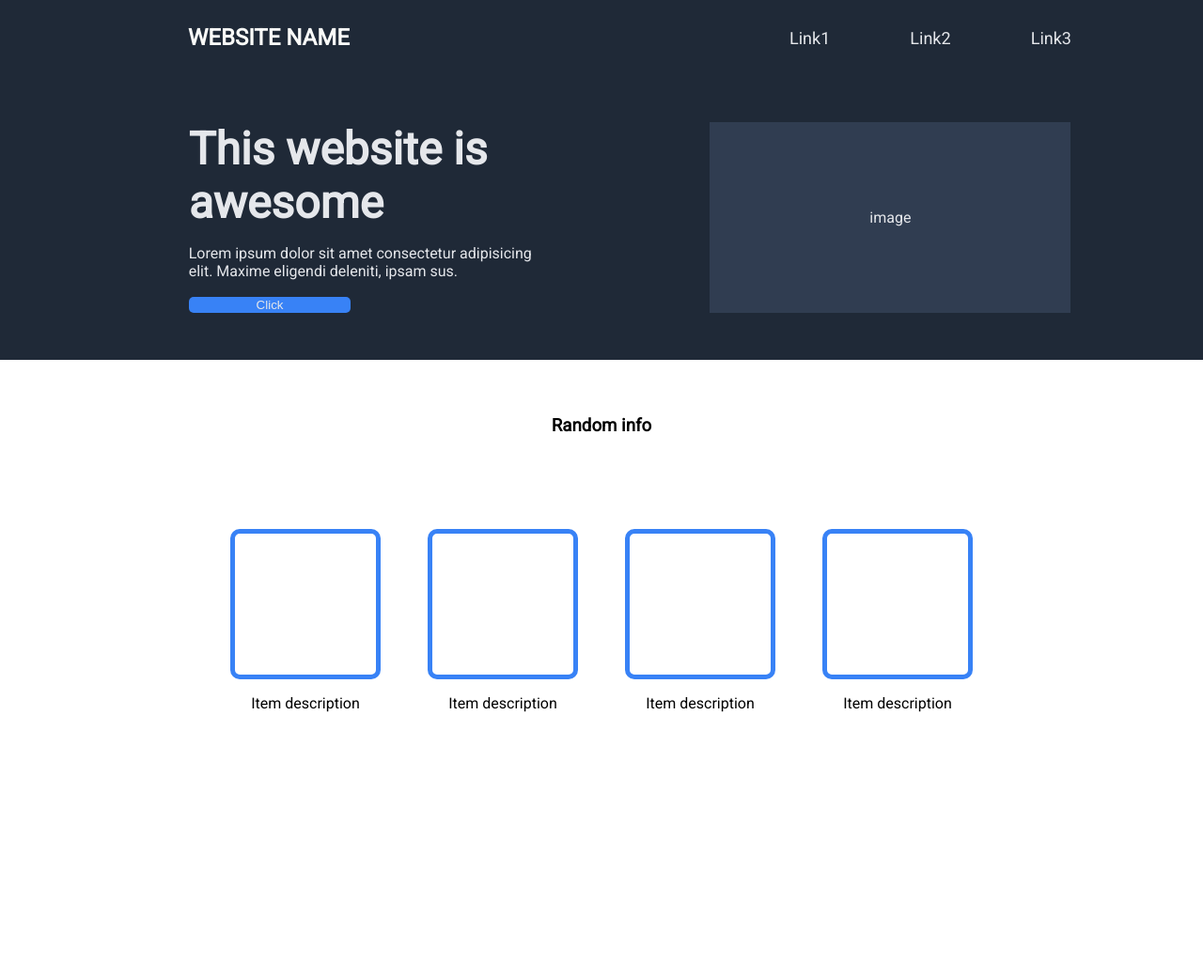
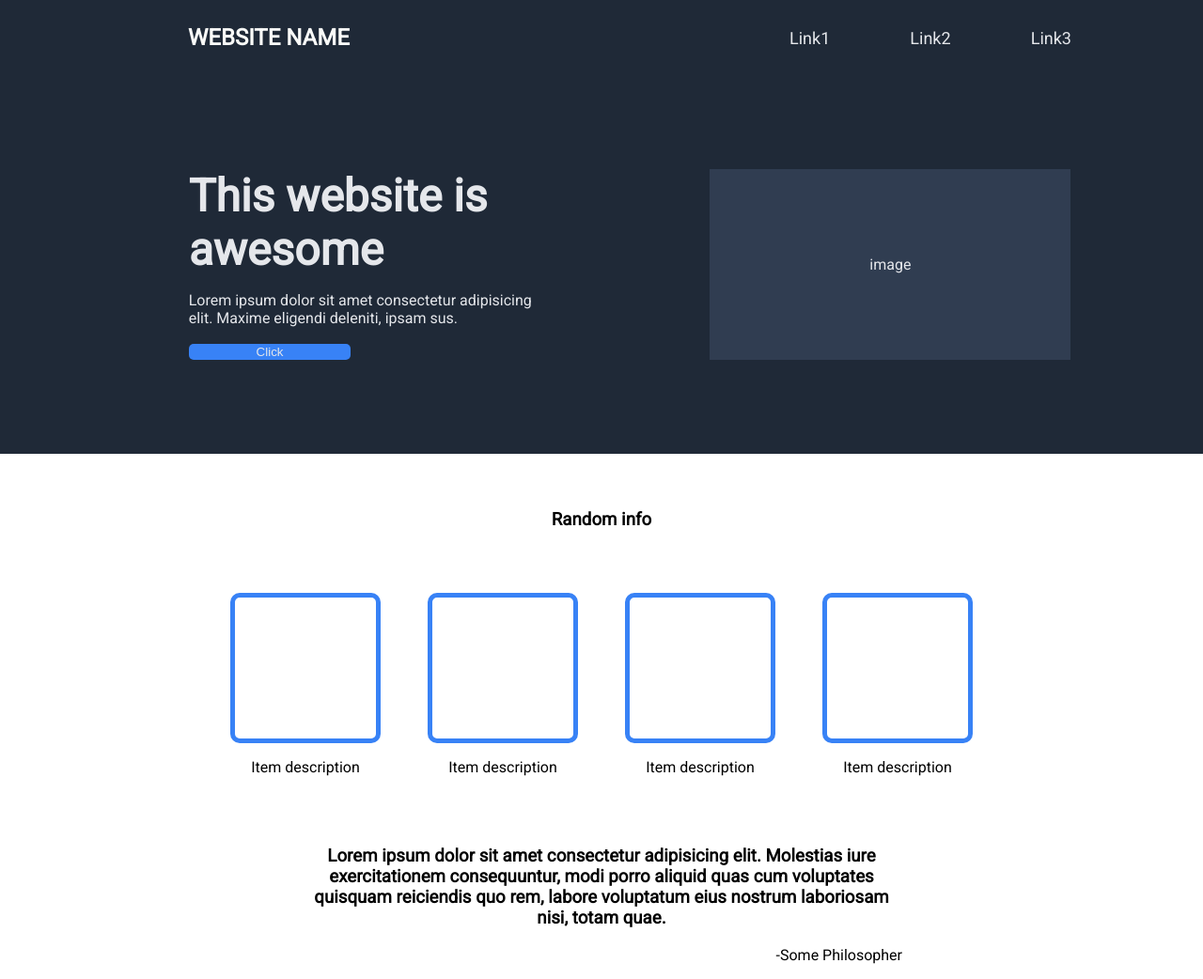
Before and after one commit to SpencerQuinn/landing-page, a plain HTML site: page index.html in a window 1280 px wide. Shown: the top 1042 px of the page at 94% size. Before the commit the page ends 814 px from the top, so only its background shows below. Drawn offline with Linux system fonts and the light colour scheme.

Commit message:
Add quote section

```diff
--- a/index.html
+++ b/index.html
@@ -50,5 +50,12 @@
             </div>
         </div>
     </div>
+    <div class="quote-section">
+        <div class="quote-container">
+            <h3>Lorem ipsum dolor sit amet consectetur adipisicing elit. Molestias iure exercitationem consequuntur, modi porro aliquid quas cum voluptates quisquam reiciendis quo rem, labore voluptatum eius nostrum laboriosam nisi, totam quae.</h3>
+            <p>-Some Philosopher</p>
+        </div>
+
+    </div>
 </body>
 </html>
--- a/styles.css
+++ b/styles.css
@@ -57,7 +57,7 @@ a{
     width: 100%;
     height: auto;
     margin: 0px;
-    padding: 50px 30px;
+    padding: 100px 30px;
     background-color: var(--header-footer-bgrd);
     color: var(--link-color);
 }
@@ -108,7 +108,7 @@ a{
     flex-direction: column;
     align-items: center;
     height: auto;
-    gap: 5rem;
+    gap: 3rem;
     padding: 40px;
 
 }
@@ -135,3 +135,18 @@ a{
     width: 10rem;
     border-radius: 10px;
 }
+
+
+.quote-section{
+    display: flex;
+    place-content: center;
+
+}
+.quote-container{
+    width: 50%;
+    text-align: center;
+}
+
+.quote-container > p{
+    text-align: right;
+}
```
